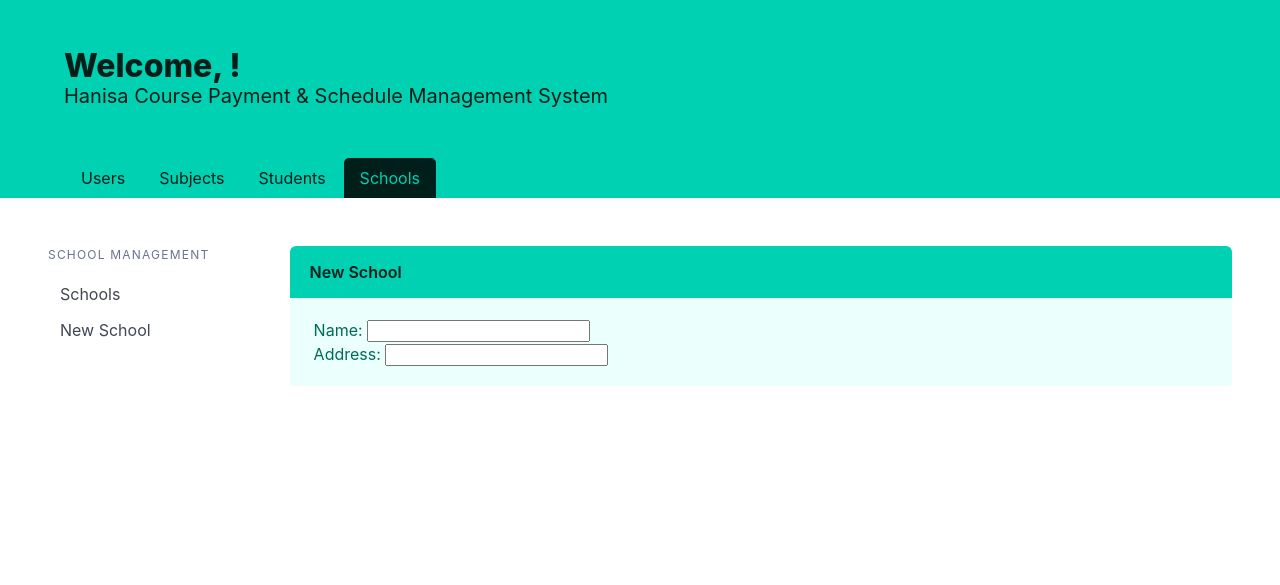
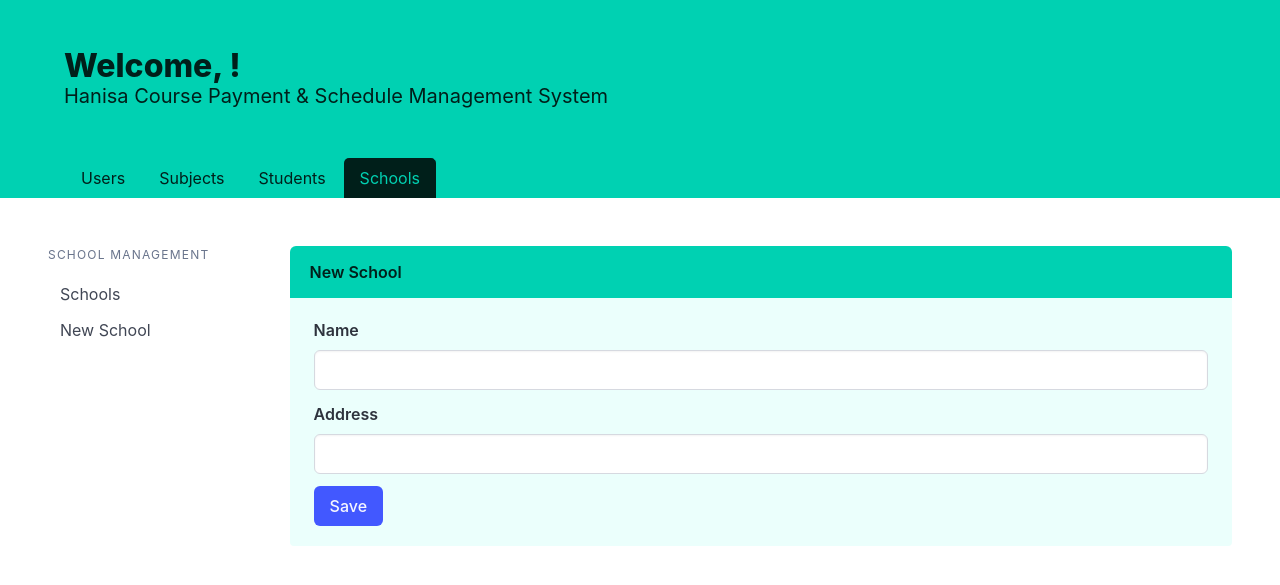
Before and after one commit to penghalu/hanisa-course, a Django app: page /data/schools/add/ in a window 1280 px wide. Shown: the top 585 px of the page. Run offline with Django 3.2, Linux system fonts and the light colour scheme; some libraries are stand-ins or nearby versions.

Commit message:
fixing new school form UI

```diff
--- a/templates/course_management/school_add.html
+++ b/templates/course_management/school_add.html
@@ -3,5 +3,24 @@
 {% block heading %}New School{% endblock %}
 
 {% block article %}
-    {{ form.as_p }}
+    <form method="post">
+        {% csrf_token %}
+        <div class="field">
+            <label for="{{ form.name.name }}" class="label">{{ form.name.label }}</label>
+            <div class="control">
+                <input type="text" class="input" name="{{ form.name.name }}" id="{{ form.name.name }}">
+            </div>
+        </div>
+        <div class="field">
+            <label for="{{ form.address.name }}" class="label">{{ form.address.label }}</label>
+            <div class="control">
+                <input type="text" class="input" name="{{ form.address.name }}" id="{{ form.address.name }}">
+            </div>
+        </div>
+        <div class="field is-grouped">
+            <div class="control">
+                <button type="submit" class="button is-link">Save</button>
+            </div>
+        </div>
+    </form>
 {% endblock %}
```
